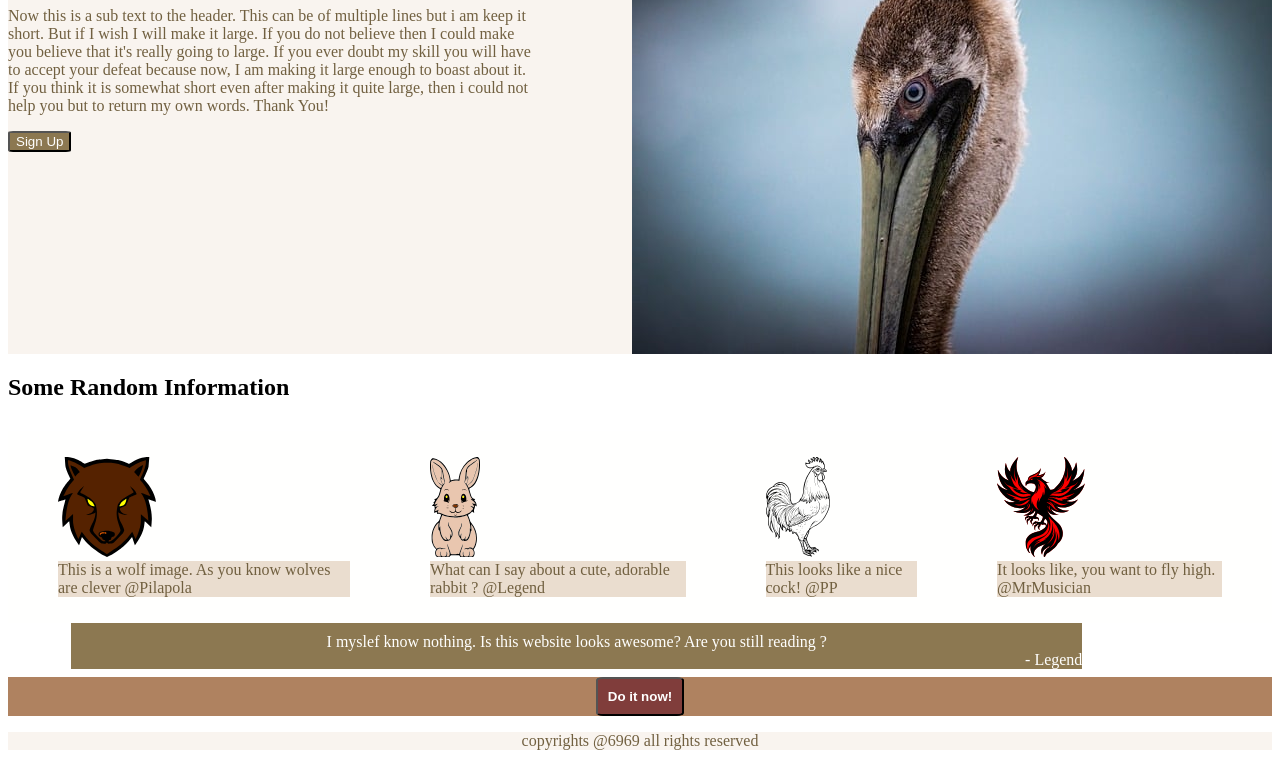
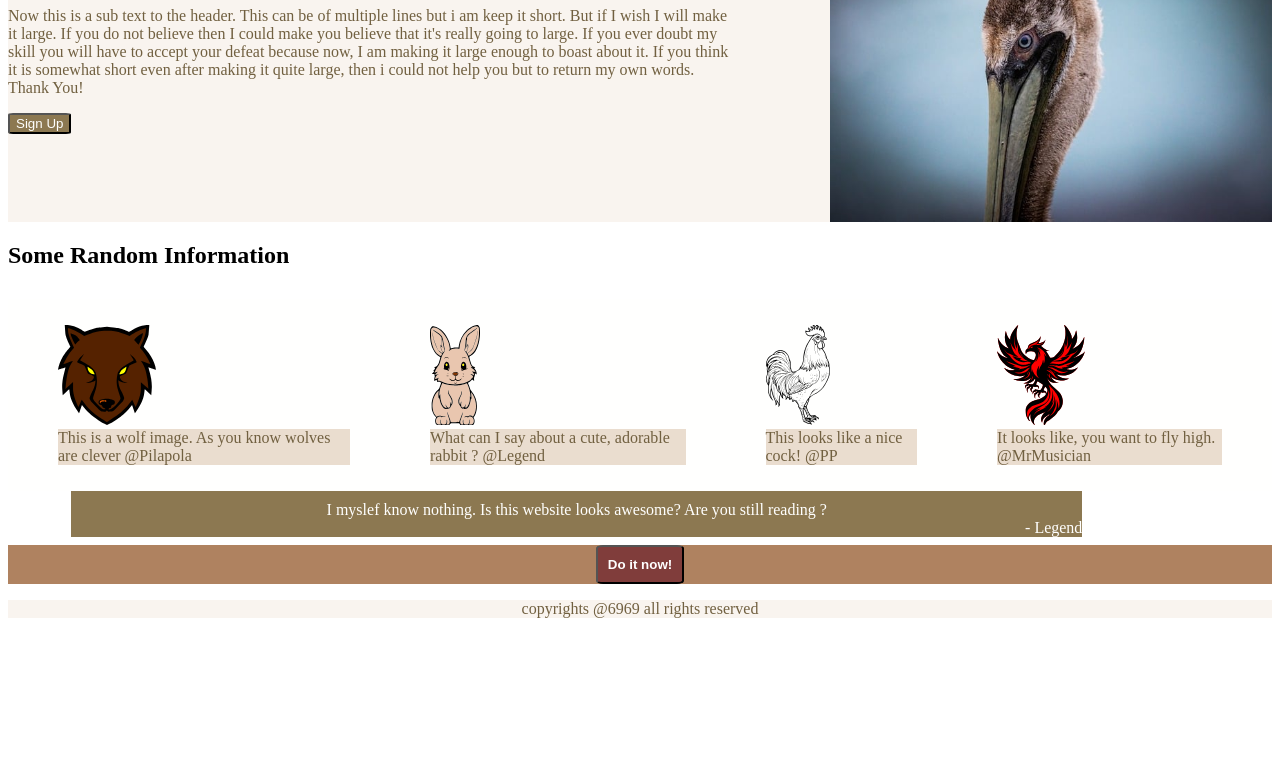
Before and after one commit to Rudra-Prasad-001/open-css-project-legend, a plain HTML site: page index.html in a window 1280 px wide. Shown: the part 131-897 px from the top of the page. After the commit the page ends 800 px from the top, so only its background shows below. Drawn offline with Linux system fonts and the light colour scheme.

Commit message:
Update style.css

```diff
--- a/style.css
+++ b/style.css
@@ -20,6 +20,10 @@
     column-gap: 100px;
     background-color: #f9f4ef;
 
+}
+.responsive {
+    width: 35% ;
+    height: auto ;
 }
 
 h1 {
```
